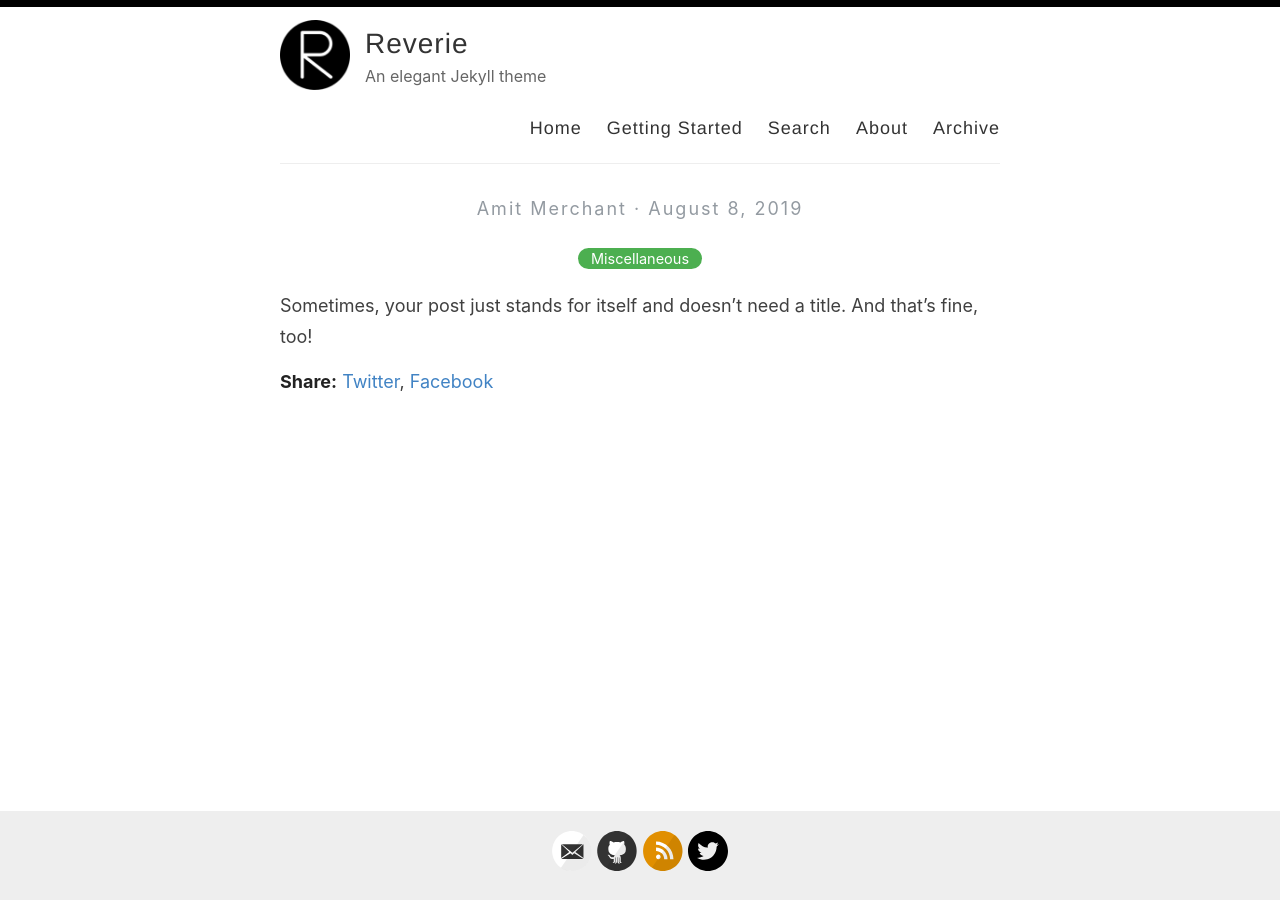
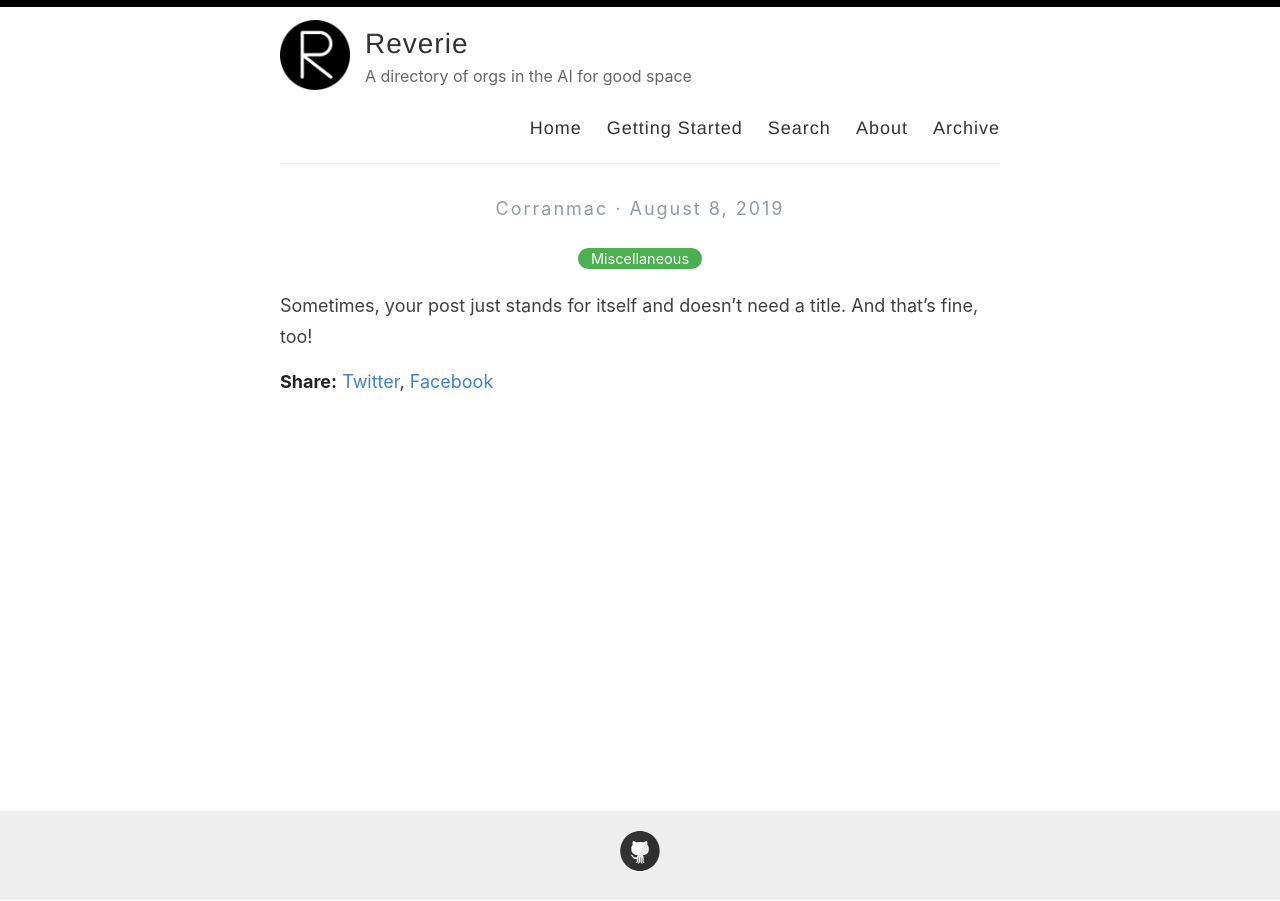
Before and after one commit to corranmac/AIFA, a Jekyll site: the page built from _posts/2019-08-08-no-title-posts.md, in a window 1280 px wide. Built offline with Jekyll 4.4.1, drawn with Linux system fonts in a browser that asks for light colours; part of the change alters nothing that is shown.

Commit message:
Update _config.yml

```diff
--- a/_config.yml
+++ b/_config.yml
@@ -6,10 +6,10 @@
 name: Reverie
 
 # Name of the author
-author: Amit Merchant
+author: Corranmac
 
 # Short bio or description (displayed in the header)
-description: An elegant Jekyll theme
+description: A directory of orgs in the AI for good space
 
 # URL of your avatar or profile pic (you could use your GitHub profile pic)
 avatar: /images/reverie.png
@@ -20,25 +20,8 @@ avatar: /images/reverie.png
 
 # Includes an icon in the footer for each username you enter
 footer-links:
-  dribbble:
-  email: amit.d.merchant@gmail.com
-  facebook:
-  flickr:
-  github: amitmerchant1990/reverie
-  instagram:
-  linkedin:
-  pinterest:
-  rss: rss
-  twitter: amit_merchant
-  stackoverflow:
-  youtube: # channel/<your_long_string> or user/<user-name>
-  googleplus: # anything in your profile username that comes after plus.google.com/
-  playconsole:
-
-
-# Enter your Disqus shortname (not your username) to enable commenting on posts
-# You can find your shortname on the Settings page of your Disqus account
-disqus:
+  github: corranmac/AIFA
+  discord: Corran #8565
 
 # Enter your Google Analytics web tracking code (e.g. UA-2110908-2) to activate tracking
 google_analytics: UA-43339302-11
@@ -48,8 +31,8 @@ google_analytics: UA-43339302-11
 
 # Your website URL (e.g. http://amitmerchant1990.github.io or http://www.amitmerchant.com)
 # Used for Sitemap.xml and your RSS feed
-url: http://www.amitmerchant.com/reverie
-enforce_ssl: https://www.amitmerchant.com/reverie
+url: https://corranmac.github.io/AIFA/
+enforce_ssl: https://corranmac.github.io/AIFA/
 
 # If you're hosting your site at a Project repository on GitHub pages
 # (http://yourusername.github.io/repository-name)
```
